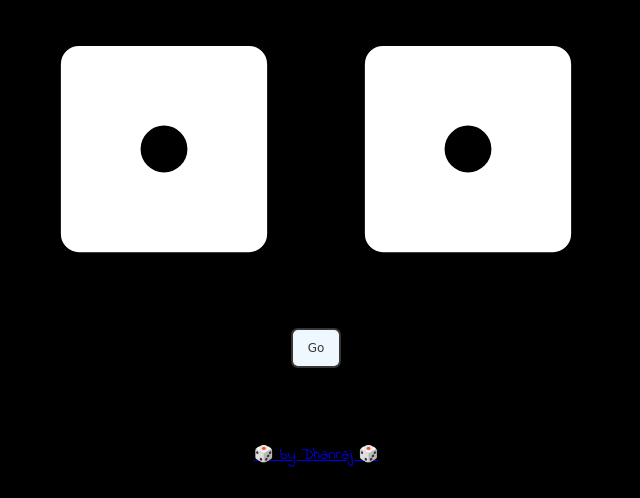
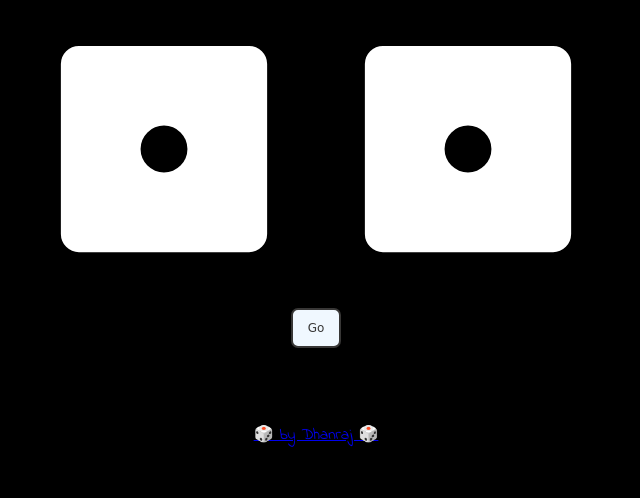
Before and after one commit to DH4NRAJ/dicee-game, a plain HTML site: page index.html in a window 1280 px wide. Shown: the part 302-800 px from the top of the page, without its empty margins (324-964 px from the left). Drawn offline with Linux system fonts and the light colour scheme.

Commit message:
Update style.css

```diff
--- a/style.css
+++ b/style.css
@@ -4,7 +4,7 @@
     margin: auto;
     text-align: center;
     border-bottom-style: solid;
-    border-bottom-width: 50px;
+    border-bottom-width: 30px;
   }
 
   .dice {
```
